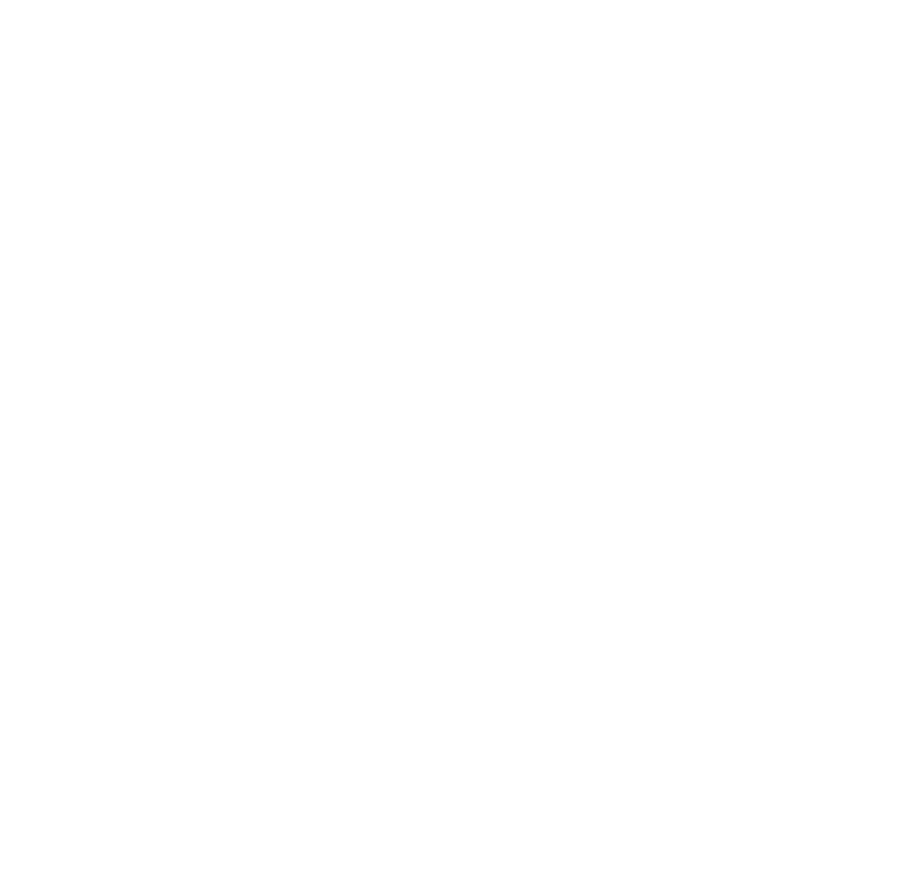
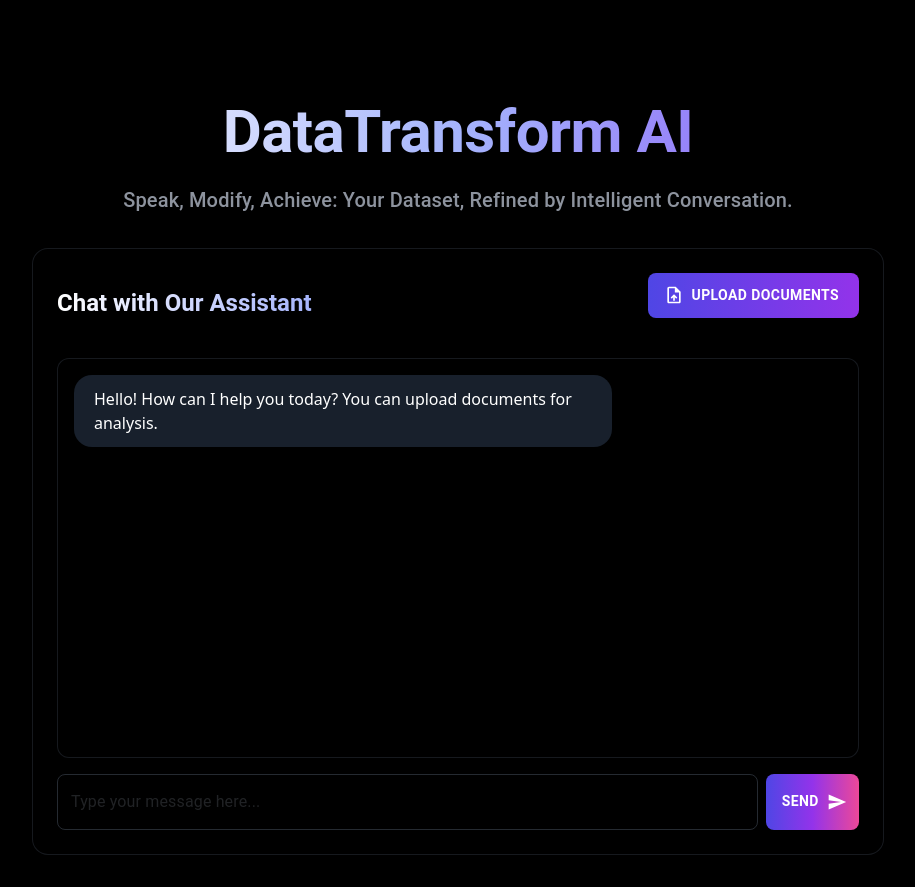
Before and after one commit to rafayak1/bda-project, a React (Vite) app in the folder Frontend/: page /chaty in a window 1280 px wide. Before the commit this address had no page. Shown: the whole page, without its empty margins (182-1097 px from the left). Before the commit the page ends 800 px from the top, so only its background shows below. Built offline with nearby package versions, Linux system fonts and the light colour scheme.

Commit message:
SCRUM-44

```diff
--- a/Frontend/chat.html
+++ b/Frontend/chat.html
@@ -1,4 +1,4 @@
-<!DOCTYPE html>
+<!-- <!DOCTYPE html>
 <html lang="en">
 <head>
     <meta charset="UTF-8">
@@ -152,4 +152,4 @@
         });
     </script>
 </body>
-</html>
+</html>  -->
--- a/Frontend/src/App.tsx
+++ b/Frontend/src/App.tsx
@@ -5,7 +5,7 @@
 import Home from './pages/Home';
 import ForgotPassword from './pages/ForgotPassword';
 import ResetPassword from './pages/ResetPassword';
-import Chat from './pages/Chat';
+import Chatx from './pages/Chaty';
 
 function App() {
   return (
@@ -16,7 +16,7 @@
         <Route path="/forgot-password" element={<ForgotPassword />} />
         <Route path="/resetpassword" element={<ResetPassword/>} />
         <Route path="/" element={<Home/>} />
-        <Route path="/chat" element={<Chat />} />
+        <Route path="/chaty" element={<Chatx />} />
       </Routes>
     </Router>
   );
--- a/Frontend/src/pages/Chat.tsx
+++ b/Frontend/src/pages/Chaty.tsx
@@ -108,7 +108,7 @@
   fileName?: string;
 }
 
-const Chat: React.FC = () => {
+const Chatx: React.FC = () => {
   // Replace this line
   // const [user] = useAuthState(auth);
   // With this
@@ -144,17 +144,56 @@
 
       setMessages((prev) => [...prev, newUserMessage]);
       setMessage('');
+      setTimeout(() => {
+      // Simulate bot response
+      if (message.trim()=="size") {
+        // Add user message
+        const botMessage: Message  = {
+          id: Date.now().toString(),
+          text: "Dataset Dimensions:Rows: 6944800, Columns: 7",
+          isUser: false,
+          timestamp: new Date(),
+        };
 
-      // Simulate bot response
+        setMessages((prev) => [...prev, botMessage]);
+        setMessage('');
+      }}, 2000);
+      setTimeout(() => {
+      if (message.trim()=="columns") {
+        // Add user message
+        const botMessage: Message  = {
+          id: Date.now().toString(),
+          text: "Dataset Columns: Timestamp, Open, High, Low, Close, Volume,datetime",
+          isUser: false,
+          timestamp: new Date(),
+        };
+
+        setMessages((prev) => [...prev, botMessage]);
+        setMessage('');
+      }}, 2000);
+      setTimeout(() => {
+      if (message.trim()=="Remove column open") {
+
+        const botMessage: Message  = {
+          id: Date.now().toString(),
+          text: `Download your transformed dataset here: "`,
+          isUser: false,
+          timestamp: new Date(),
+        };
+
+        setMessages((prev) => [...prev, botMessage]);
+        setMessage('');
+      } }, 4000);
+
       setTimeout(() => {
         const botMessage: Message = {
           id: (Date.now() + 1).toString(),
-          text: "Thanks for your message! This is a demo response.",
+          text: "Anything else you would like to know about",
           isUser: false,
           timestamp: new Date(),
         };
         setMessages((prev) => [...prev, botMessage]);
-      }, 1000);
+      }, 4500);
     }
   };
 
@@ -185,7 +224,7 @@
           timestamp: new Date(),
         };
         setMessages((prev) => [...prev, botMessage]);
-      }, 1000);
+      }, 4000);
     }
 
     // Clear the input value so the same file can be uploaded again
@@ -200,7 +239,7 @@
 
   return (
     <div className="min-h-screen bg-black text-white">
-      <Navbar />
+
       <Container maxWidth="md" sx={{ pt: 12, pb: 4 }}>
         <Box sx={{ textAlign: 'center', mb: 4 }}>
           <Typography
@@ -268,6 +307,7 @@
                   {msg.isFile ? (
                     <Box sx={{ display: 'flex', alignItems: 'center' }}>
                       <AttachFileIcon sx={{ mr: 1 }} />
+                      {/* <p dangerouslySetInnerHTML={{ __html: msg.text }} /> */}
                       {msg.text}
                     </Box>
                   ) : (
@@ -309,4 +349,4 @@
   );
 };
 
-export default Chat;
+export default Chatx;
--- a/Frontend/src/pages/Login.tsx
+++ b/Frontend/src/pages/Login.tsx
@@ -3,6 +3,7 @@
 import { Eye, EyeOff, LogIn } from 'lucide-react';
 import Navbar from '../components/Navbar';
 import  axiosInstance from '../pages/axiosConfig';
+import { useNavigate } from 'react-router-dom';
 
 function Login() {
   const [showPassword, setShowPassword] = useState(false);
@@ -36,7 +37,7 @@
     setErrors(newErrors);
     return !newErrors.email && !newErrors.password;
   };
-
+  const navigate = useNavigate();
   const handleSubmit = async (e: React.FormEvent) => {
     e.preventDefault();
     if (validateForm()) {
@@ -47,7 +48,7 @@
         });
         const token = response.data.token;
         localStorage.setItem('token', token); // Store the JWT
-
+        navigate('/chaty');
         console.log("success")
         // Redirect to another page, e.g., dashboard
         // Change '/dashboard' to your desired path
--- a/Frontend/src/pages/Signup.tsx
+++ b/Frontend/src/pages/Signup.tsx
@@ -6,10 +6,11 @@
 import { app } from './firebase'; // Ensure firebase.js is properly set up
 //import axios from 'axios';
 import  axiosInstance from '../pages/axiosConfig';
+import { useNavigate } from 'react-router-dom';
 const API_BASE_URL = 'http://localhost:5000'; // Adjust this based on your backend deployment
 
 
-
+  // const navigate = useNavigate();
 function Signup() {
   const [showPassword, setShowPassword] = useState(false);
   const [formData, setFormData] = useState({
@@ -74,7 +75,7 @@
         console.log("i")
         const token = response.data.token;
         localStorage.setItem('token', token);
-
+        // navigate('/login');
         console.log('Signup success:', response.data);
       } catch (error) {
         console.error('Signup error:', error.response?.data || error.message);
```
Also changed, not shown: 1 other file (tests, documents, lock files or other folders).
